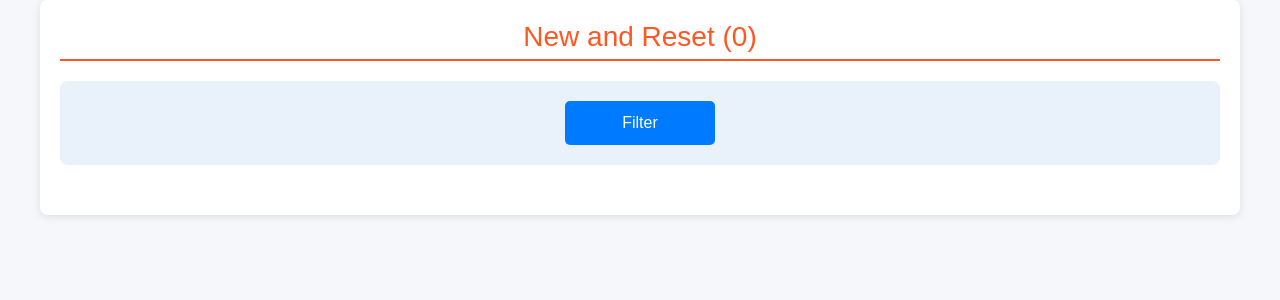
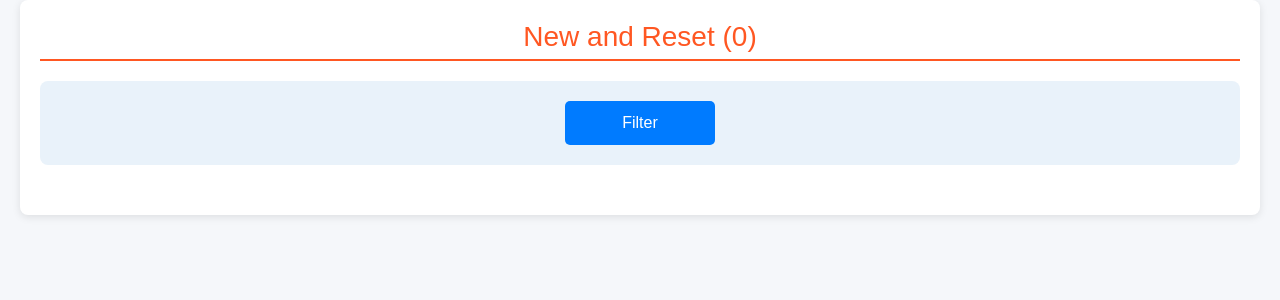
Before and after one commit to Ta7leeq/modypedia, a Django app: template interface/templates/interface/new.html in a window 1280 px wide. Shown: the part 76-376 px from the top of the page. Run offline with Django 3.2, Linux system fonts and the light colour scheme; the template is opened without the code that fills it, so the values that code supplies are empty; some web fonts are replaced.

Commit message:
edited css container width

```diff
--- a/static/style.css
+++ b/static/style.css
@@ -9,7 +9,7 @@ body {
 
 /* Container */
 .container {
-    max-width: 1200px;
+    max-width: 1600px;
     margin: 0 auto;
     padding: 20px;
     background-color: #fff;
```
